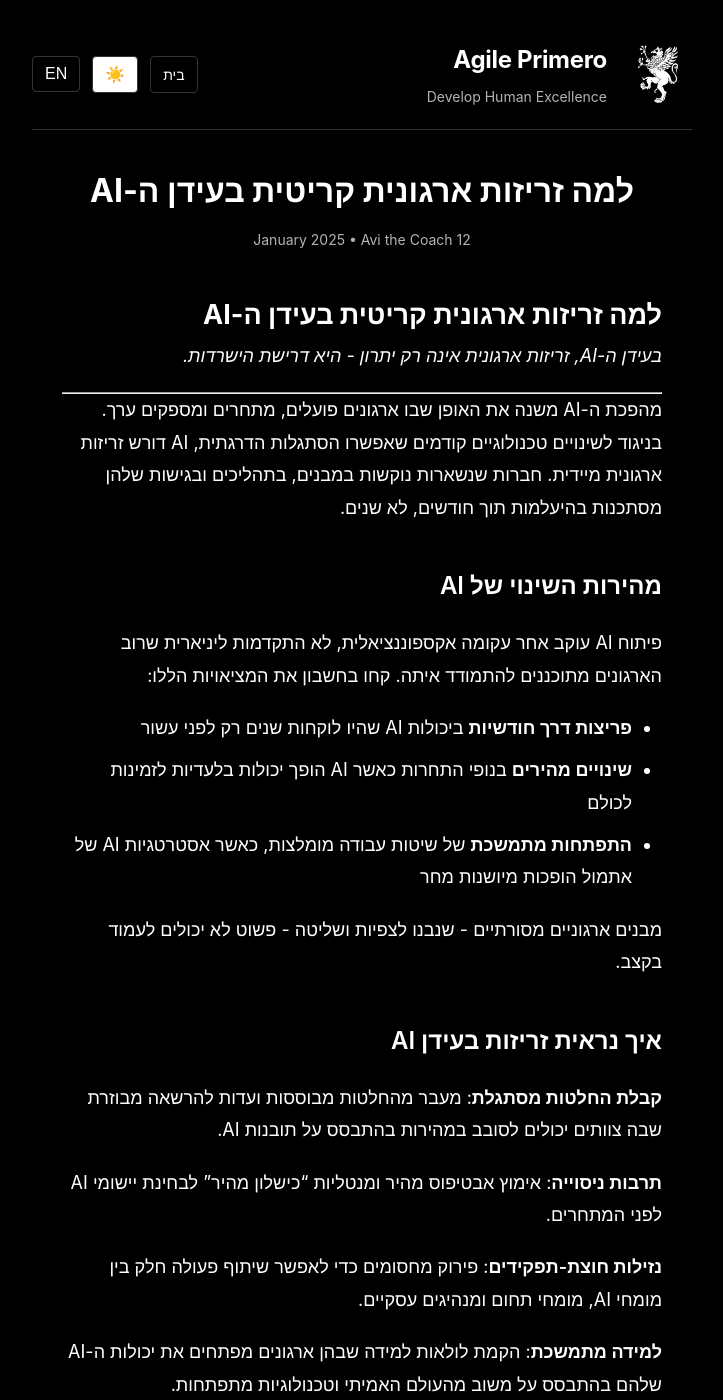
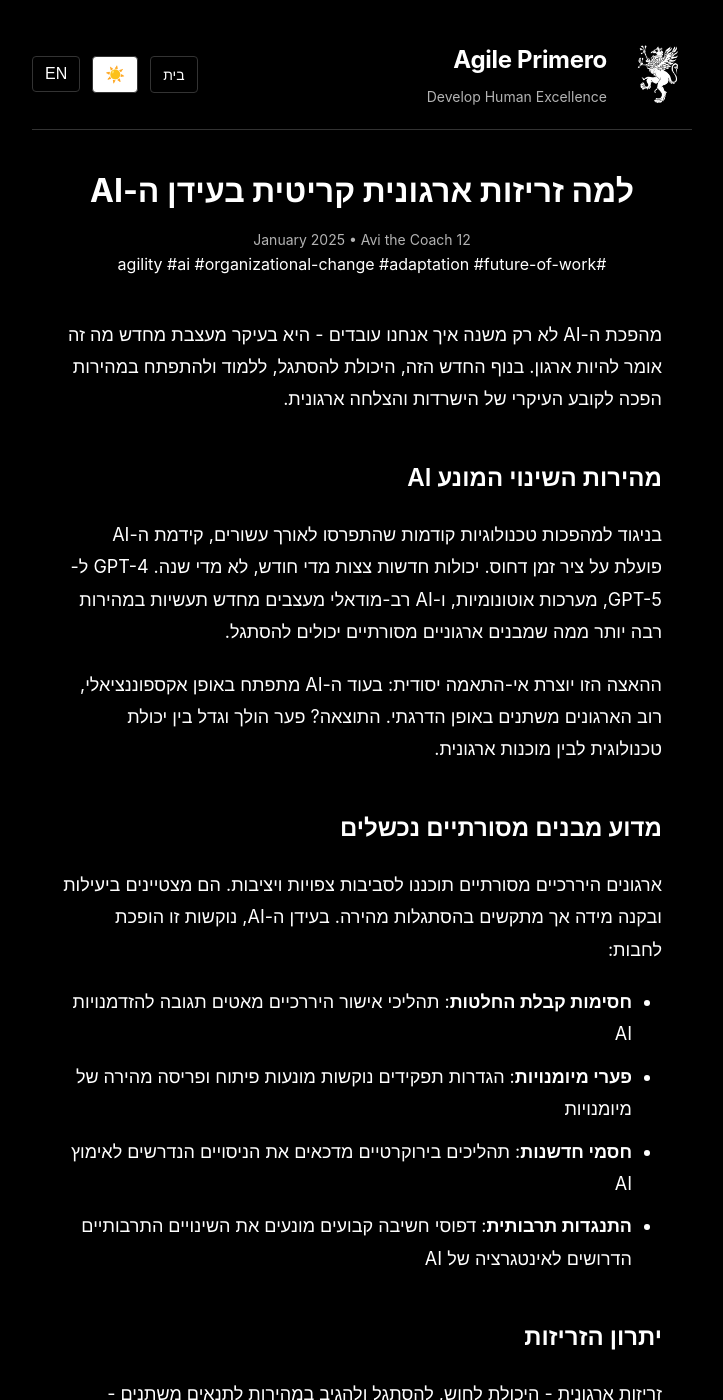
Before and after one commit to avi-the-coach/retro-on-agileprimero, a Jekyll site: the page built from _posts/2025-01-12-organizational-agility-ai-era-he.md, in a window 1280 px wide and 1400 px high. Shown: the whole window, without its empty margins (278-1001 px from the left). Built offline with Jekyll 4.4.1, drawn with Linux system fonts in a browser that asks for light colours; some of the changed text lies outside the part shown.

Commit message:
Remove duplicate header and add tags to organizational-agility article (Hebrew)

```diff
--- a/_posts/2025-01-12-organizational-agility-ai-era-he.md
+++ b/_posts/2025-01-12-organizational-agility-ai-era-he.md
@@ -3,58 +3,55 @@ layout: post
 title: "למה זריזות ארגונית קריטית בעידן ה-AI"
 lang: he
 date: 2025-01-12
-excerpt: "בעידן ה-AI, זריזות ארגונית אינה רק יתרון - היא דרישת הישרדות. גלו למה מבנים נוקשים נכשלים וארגונים מסתגלים משגשגים."
+excerpt: "בנוף הטכנולוגי המתפתח במהירות של AI, זריזות ארגונית אינה רק יתרון - היא הכרח הישרדות. מאמר זה בוחן מדוע מבנים ארגוניים מסורתיים נכשלים בעידן ה-AI וכיצד זריזות הופכת למבדיל המפתח."
 permalink: /ai-transformation/organizational-change/organizational-agility-ai-era-he/
-categories: [ai-transformation, organizational-change]
-author: "Avi the Coach"
+tags: [agility, ai, organizational-change, adaptation, future-of-work]
 ---
 
-# למה זריזות ארגונית קריטית בעידן ה-AI
+מהפכת ה-AI לא רק משנה איך אנחנו עובדים - היא בעיקר מעצבת מחדש מה זה אומר להיות ארגון. בנוף החדש הזה, היכולת להסתגל, ללמוד ולהתפתח במהירות הפכה לקובע העיקרי של הישרדות והצלחה ארגונית.
 
-*בעידן ה-AI, זריזות ארגונית אינה רק יתרון - היא דרישת הישרדות.*
+## מהירות השינוי המונע AI
 
----
+בניגוד למהפכות טכנולוגיות קודמות שהתפרסו לאורך עשורים, קידמת ה-AI פועלת על ציר זמן דחוס. יכולות חדשות צצות מדי חודש, לא מדי שנה. GPT-4 ל-GPT-5, מערכות אוטונומיות, ו-AI רב-מודאלי מעצבים מחדש תעשיות במהירות רבה יותר ממה שמבנים ארגוניים מסורתיים יכולים להסתגל.
 
-מהפכת ה-AI משנה את האופן שבו ארגונים פועלים, מתחרים ומספקים ערך. בניגוד לשינויים טכנולוגיים קודמים שאפשרו הסתגלות הדרגתית, AI דורש זריזות ארגונית מיידית. חברות שנשארות נוקשות במבנים, בתהליכים ובגישות שלהן מסתכנות בהיעלמות תוך חודשים, לא שנים.
+ההאצה הזו יוצרת אי-התאמה יסודית: בעוד ה-AI מתפתח באופן אקספוננציאלי, רוב הארגונים משתנים באופן הדרגתי. התוצאה? פער הולך וגדל בין יכולת טכנולוגית לבין מוכנות ארגונית.
 
-## מהירות השינוי של AI
+## מדוע מבנים מסורתיים נכשלים
 
-פיתוח AI עוקב אחר עקומה אקספוננציאלית, לא התקדמות ליניארית שרוב הארגונים מתוכננים להתמודד איתה. קחו בחשבון את המציאויות הללו:
+ארגונים היררכיים מסורתיים תוכננו לסביבות צפויות ויציבות. הם מצטיינים ביעילות ובקנה מידה אך מתקשים בהסתגלות מהירה. בעידן ה-AI, נוקשות זו הופכת לחבות:
 
-- **פריצות דרך חודשיות** ביכולות AI שהיו לוקחות שנים רק לפני עשור
-- **שינויים מהירים** בנופי התחרות כאשר AI הופך יכולות בלעדיות לזמינות לכולם
-- **התפתחות מתמשכת** של שיטות עבודה מומלצות, כאשר אסטרטגיות AI של אתמול הופכות מיושנות מחר
+- **חסימות קבלת החלטות**: תהליכי אישור היררכיים מאטים תגובה להזדמנויות AI
+- **פערי מיומנויות**: הגדרות תפקידים נוקשות מונעות פיתוח ופריסה מהירה של מיומנויות
+- **חסמי חדשנות**: תהליכים בירוקרטיים מדכאים את הניסויים הנדרשים לאימוץ AI
+- **התנגדות תרבותית**: דפוסי חשיבה קבועים מונעים את השינויים התרבותיים הדרושים לאינטגרציה של AI
 
-מבנים ארגוניים מסורתיים - שנבנו לצפיות ושליטה - פשוט לא יכולים לעמוד בקצב.
+## יתרון הזריזות
 
-## איך נראית זריזות בעידן AI
+זריזות ארגונית - היכולת לחוש, להסתגל ולהגיב במהירות לתנאים משתנים - הופכת ליכולת קריטית. ארגונים זריזים בעידן ה-AI חולקים מספר מאפיינים:
 
-**קבלת החלטות מסתגלת**: מעבר מהחלטות מבוססות ועדות להרשאה מבוזרת שבה צוותים יכולים לסובב במהירות בהתבסס על תובנות AI.
+### מחזורי למידה מהירים
+הם מיישמים לולאות משוב קצרות, המאפשרות תיקונים מהירים בהתאם לתרחישים משתנים של יכולות AI.
 
-**תרבות ניסוייה**: אימוץ אבטיפוס מהיר ומנטליות "כישלון מהיר" לבחינת יישומי AI לפני המתחרים.
+### הקצאת משאבים גמישה
+הם יכולים לפרוס מחדש במהירות משאבים אנושיים ופיננסיים לעבר הזדמנויות AI מתחדשות.
 
-**נזילות חוצת-תפקידים**: פירוק מחסומים כדי לאפשר שיתוף פעולה חלק בין מומחי AI, מומחי תחום ומנהיגים עסקיים.
+### מנטליות ניסיונית
+הם מאמצים כשל כלמידה, דבר חיוני לניווט בנוף הלא וודאי של AI.
 
-**למידה מתמשכת**: הקמת לולאות למידה שבהן ארגונים מפתחים את יכולות ה-AI שלהם בהתבסס על משוב מהעולם האמיתי וטכנולוגיות מתפתחות.
+### שיתוף פעולה חוצה-תחומי
+הם פורצים סילוסים, מאפשרים החשיבה הבין-תחומית שיוזמות AI דורשות.
 
-## המחיר של נוקשות ארגונית
+## בניית זריזות לעידן AI
 
-ארגונים שמחזיקים במבנים נוקשים בעידן ה-AI נתקלים ב:
+ארגונים חייבים לטפח זריזות במכוון כדי לשגשג בעידן ה-AI. זה דורש:
 
-- **שיתוק החלטות** כאשר תהליכי אישור היררכיים מאטים יוזמות AI קריטיות
-- **יציאת כישרונות** כאשר כישרונות AI מובילים מחפשים סביבות דינמיות וחדשניות יותר
-- **עיוורון תחרותי** בגלל חוסר יכולת לבחון ליישם פתרונות AI במהירות
-- **התנגדות תרבותית** לאימוץ AI כאשר תהליכי ניהול שינוי איטיים מדי
+1. **קבלת החלטות מבוזרת**: דחיפת החלטות קרוב יותר לנקודת ההשפעה
+2. **תרבות למידה מתמשכת**: הפיכת למידה והסתגלות לחלק מהפעולות היומיות
+3. **מבני צוות גמישים**: יצירת צוותים חוצי-תחומים שיכולים להיווצר ולהתפורר במהירות
+4. **ממשל ניסיוני**: הקמת מסגרות המאפשרות ניסויים בטוחים לכשל
 
-## בניית זריזות מוכנה ל-AI
+## הכורח הזריזות
 
-הדרך קדימה דורשת עיצוב ארגוני מכוון:
+עידן ה-AI דורש צורה חדשה של DNA ארגוני - אחד הבנוי על הסתגלות במקום יציבות. ארגונים שישלטו בזריזות לא רק ישרדו את המעבר של AI אלא יוכלו לעצב את עתיד התעשיות שלהם.
 
-1. **שטוח היררכיות** כדי לאפשר קבלת החלטות מהירה יותר
-2. **יצירת מרכזי מצוינות AI** שיכולים להתפרס במהירות ברחבי יחידות עסקיות
-3. **יישום לולאות משוב מתמשכות** בין יוזמות AI לתוצאות עסקיות
-4. **השקעה במנהיגות מסתגלת** שיכולה לנווט אי-ודאות ושינוי מהיר
-
----
-
-*השאלה אינה האם AI ישנה את התעשיה שלכם - השאלה היא האם הארגון שלכם יהיה זריז מספיק להשתנות איתו.*
+הבחירה ברורה: להיות זריז או להיות לא רלוונטי. עידן ה-AI מתגמל את אלה שיכולים לנוע במהירות השינוי.
```
